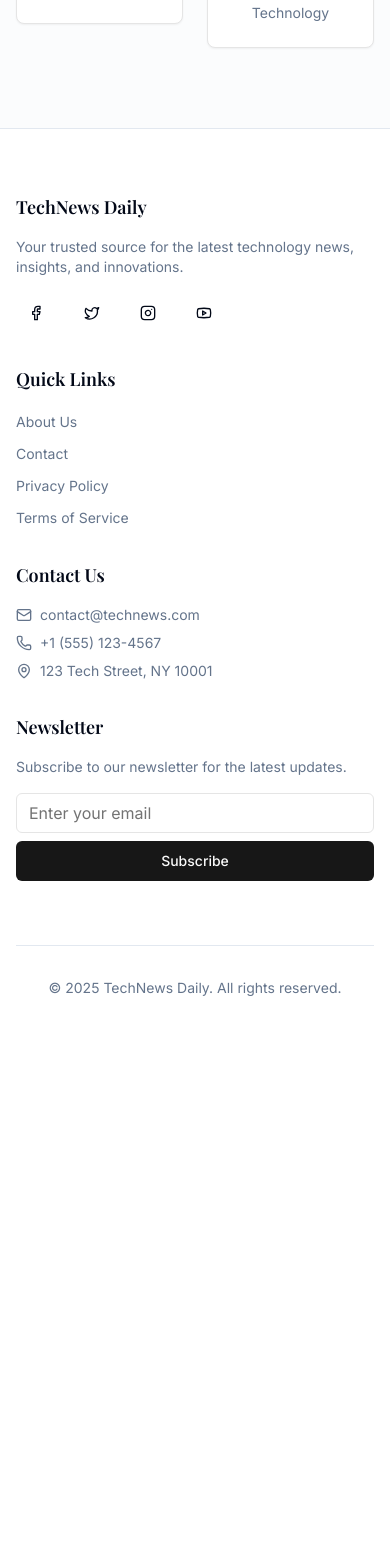
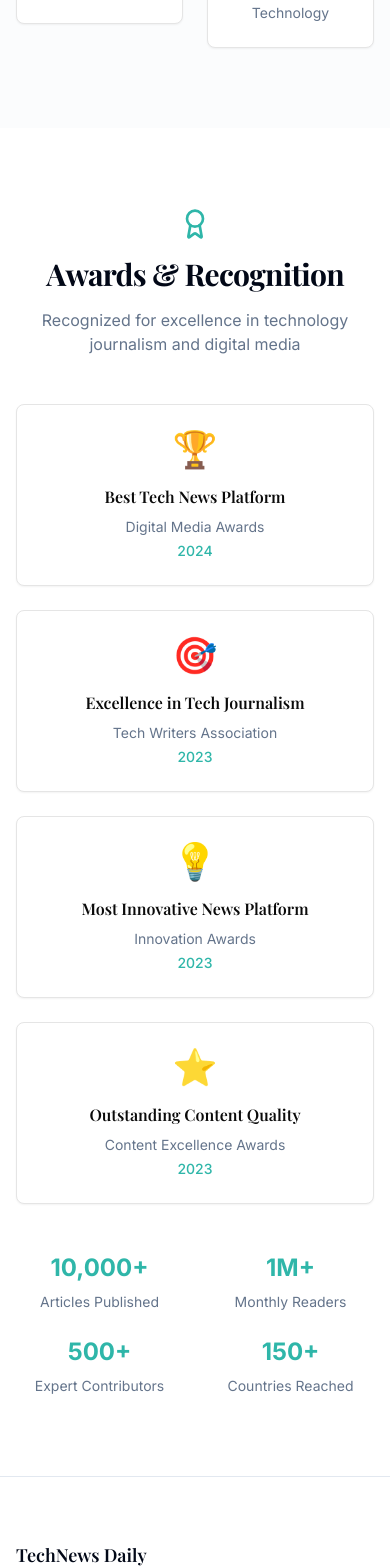
Before and after one commit to Sadik-Sami/knowledge-herald, a React (Vite) app: page / in a window 390 px wide. Shown: the part 7280-8848 px from the top of the page. Before the commit the page ends 8342 px from the top, so only its background shows below. Built offline with nearby package versions, Linux system fonts and the light colour scheme; no server answers.

Commit message:
added awards section

```diff
--- /dev/null
+++ b/src/components/Home/AwardsSection.jsx
@@ -0,0 +1,91 @@
+import { motion } from 'framer-motion';
+import { Card, CardContent } from '@/components/ui/card';
+import { Award } from 'lucide-react';
+
+const awards = [
+	{
+		title: 'Best Tech News Platform',
+		organization: 'Digital Media Awards',
+		year: '2024',
+		icon: '🏆',
+	},
+	{
+		title: 'Excellence in Tech Journalism',
+		organization: 'Tech Writers Association',
+		year: '2023',
+		icon: '🎯',
+	},
+	{
+		title: 'Most Innovative News Platform',
+		organization: 'Innovation Awards',
+		year: '2023',
+		icon: '💡',
+	},
+	{
+		title: 'Outstanding Content Quality',
+		organization: 'Content Excellence Awards',
+		year: '2023',
+		icon: '⭐',
+	},
+];
+
+const AwardsSection = () => {
+	return (
+		<section className='py-20'>
+			<div className='container px-4 md:px-6'>
+				<div className='text-center max-w-3xl mx-auto mb-12'>
+					<div className='flex items-center justify-center mb-4'>
+						<Award className='h-8 w-8 text-primary' />
+					</div>
+					<h2 className='text-3xl font-bold tracking-tight mb-4'>Awards & Recognition</h2>
+					<p className='text-muted-foreground'>Recognized for excellence in technology journalism and digital media</p>
+				</div>
+
+				<div className='grid grid-cols-1 md:grid-cols-2 lg:grid-cols-4 gap-6'>
+					{awards.map((award, index) => (
+						<motion.div
+							key={award.title}
+							initial={{ opacity: 0, scale: 0.95 }}
+							whileInView={{ opacity: 1, scale: 1 }}
+							transition={{ duration: 0.3, delay: index * 0.1 }}
+							viewport={{ once: true }}>
+							<Card className='h-full hover:shadow-lg transition-shadow'>
+								<CardContent className='p-6 flex flex-col items-center text-center'>
+									<span className='text-4xl mb-4' role='img' aria-label='award icon'>
+										{award.icon}
+									</span>
+									<h3 className='font-semibold mb-2'>{award.title}</h3>
+									<p className='text-sm text-muted-foreground mb-1'>{award.organization}</p>
+									<p className='text-sm font-medium text-primary'>{award.year}</p>
+								</CardContent>
+							</Card>
+						</motion.div>
+					))}
+				</div>
+
+				{/* Achievements Banner */}
+				<div className='mt-12 grid grid-cols-2 md:grid-cols-4 gap-6'>
+					{[
+						{ label: 'Articles Published', value: '10,000+' },
+						{ label: 'Monthly Readers', value: '1M+' },
+						{ label: 'Expert Contributors', value: '500+' },
+						{ label: 'Countries Reached', value: '150+' },
+					].map((stat, index) => (
+						<motion.div
+							key={stat.label}
+							initial={{ opacity: 0, y: 20 }}
+							whileInView={{ opacity: 1, y: 0 }}
+							transition={{ duration: 0.3, delay: index * 0.1 }}
+							viewport={{ once: true }}
+							className='text-center'>
+							<div className='text-2xl font-bold text-primary mb-2'>{stat.value}</div>
+							<div className='text-sm text-muted-foreground'>{stat.label}</div>
+						</motion.div>
+					))}
+				</div>
+			</div>
+		</section>
+	);
+};
+
+export default AwardsSection;
--- a/src/pages/Home.jsx
+++ b/src/pages/Home.jsx
@@ -1,3 +1,4 @@
+import AwardsSection from '@/components/Home/AwardsSection';
 import CategorySection from '@/components/Home/CategorySection';
 import FAQSection from '@/components/Home/FAQSection';
 import FeaturedPublishers from '@/components/Home/FeaturedPublisher';
@@ -22,6 +23,7 @@ const Home = () => {
 			<FeaturedPublishers />
 			<FAQSection />
 			<PartnersSection />
+			<AwardsSection />
 			<SubscriptionAd />
 		</div>
 	);
```
